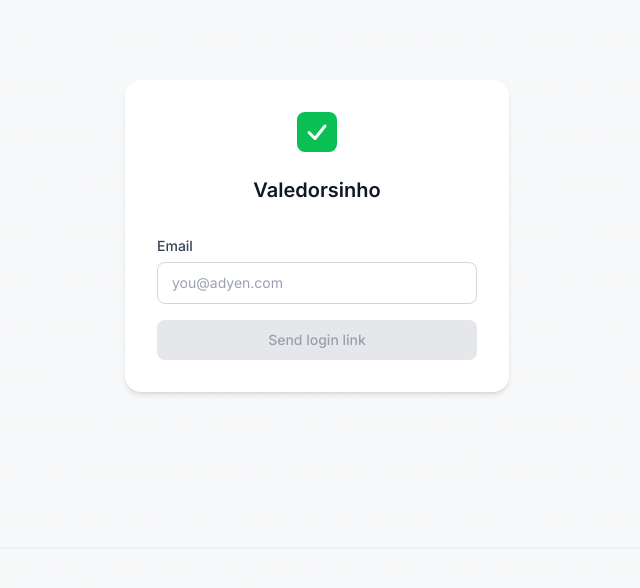
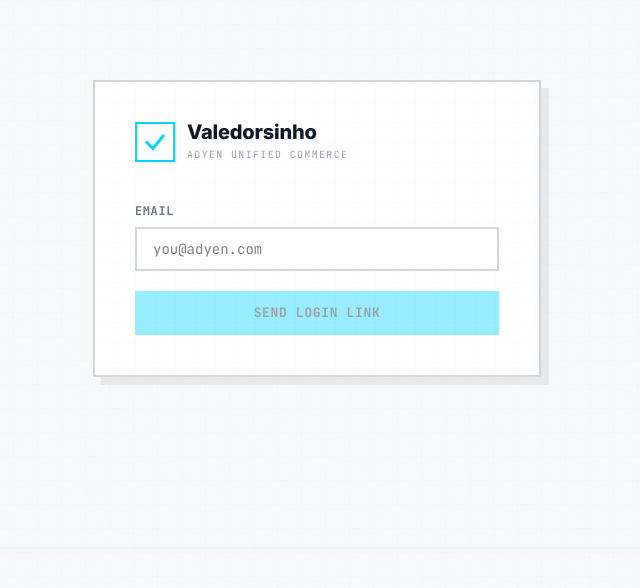
Before and after one commit to e-tellez/valedorsinho-frontend, a Next.js app: page /login in a window 1280 px wide. Shown: the top 588 px of the page, without its empty margins (323-963 px from the left). Built offline with nearby package versions, Linux system fonts and the light colour scheme; no server answers.

Commit message:
feat(global-ui): restyle login page to industrial-technical design system

```diff
--- a/src/app/login/page.tsx
+++ b/src/app/login/page.tsx
@@ -48,22 +48,26 @@
   }
 
   return (
-    <div className="w-full max-w-sm bg-white rounded-2xl shadow-md p-8">
-        <div className="flex justify-center mb-6">
-          <svg width="40" height="40" viewBox="0 0 40 40" fill="none" aria-hidden="true">
-            <rect width="40" height="40" rx="8" fill="#0ABF53" />
-            <path d="M12 20.5L18 26.5L28 14" stroke="white" strokeWidth="3" strokeLinecap="round" strokeLinejoin="round" />
+    <div className="tech-grid w-full max-w-md bg-white dark:bg-[#0a0f1e] border-2 border-gray-300 dark:border-[#1a2332] shadow-[8px_8px_0_0_rgba(0,0,0,0.06)] dark:shadow-[0_0_40px_rgba(0,212,255,0.08)] p-8 sm:p-10">
+        <div className="flex items-center gap-3 mb-10">
+          <svg width="40" height="40" viewBox="0 0 40 40" fill="none" aria-hidden="true" className="shrink-0">
+            <rect x="1" y="1" width="38" height="38" fill="none" stroke="#00d4ff" strokeWidth="2" />
+            <path d="M12 20.5L18 26.5L28 14" stroke="#00d4ff" strokeWidth="3" strokeLinecap="square" strokeLinejoin="miter" />
           </svg>
+          <div>
+            <div className="text-xl font-extrabold tracking-[-0.01em] text-gray-900 dark:text-[#e6edf3] leading-none">
+              Valedorsinho
+            </div>
+            <div className="mt-1.5 font-mono text-[0.62rem] uppercase tracking-[0.14em] text-gray-400 dark:text-[#484f58]">
+              Adyen Unified Commerce
+            </div>
+          </div>
         </div>
-
-        <h1 className="text-xl font-semibold text-gray-900 text-center mb-8">
-          Valedorsinho
-        </h1>
 
         {step === "email" ? (
           <form onSubmit={handleEmailSubmit} noValidate>
-            <div className="mb-4">
-              <label htmlFor="email" className="block text-sm font-medium text-gray-700 mb-1.5">
+            <div className="mb-5">
+              <label htmlFor="email" className="block font-mono text-xs font-bold uppercase tracking-wider text-gray-500 dark:text-[#8b949e] mb-2">
                 Email
               </label>
               <input
@@ -74,35 +78,37 @@
                 placeholder="you@adyen.com"
                 required
                 autoComplete="email"
-                className="w-full rounded-lg border border-gray-300 px-3.5 py-2.5 text-sm text-gray-900 placeholder-gray-400 focus:outline-none focus:ring-2 focus:ring-[#0ABF53] focus:border-transparent transition"
+                className="field-input"
               />
             </div>
 
             {error && (
-              <p className="text-sm text-red-600 mb-4">{error}</p>
+              <p className="font-mono text-xs text-[#ff3366] mb-5">{error}</p>
             )}
 
             <button
               type="submit"
               disabled={loading || !email}
-              className="w-full rounded-lg bg-[#0ABF53] hover:bg-[#09a849] disabled:bg-gray-200 disabled:text-gray-400 text-white text-sm font-medium py-2.5 transition-colors"
+              className="btn-primary w-full"
             >
               {loading ? "Sending…" : "Send login link"}
             </button>
           </form>
         ) : (
           <div className="text-center">
-            <div className="flex justify-center mb-4">
-              <Mail width={40} height={40} stroke="#0ABF53" strokeWidth={2} aria-hidden="true" />
+            <div className="flex justify-center mb-5">
+              <Mail width={40} height={40} stroke="#00d4ff" strokeWidth={2} aria-hidden="true" />
             </div>
-            <p className="text-sm font-medium text-gray-800 mb-1">Check your inbox</p>
-            <p className="text-sm text-gray-500 mb-6">
-              We sent a login link to <span className="font-medium text-gray-700">{email}</span>
+            <p className="font-mono text-sm font-bold uppercase tracking-wider text-gray-900 dark:text-[#e6edf3] mb-2">
+              Check your inbox
+            </p>
+            <p className="text-sm text-gray-500 dark:text-[#8b949e] mb-7">
+              We sent a login link to <span className="font-medium text-gray-700 dark:text-[#e6edf3]">{email}</span>
             </p>
             <button
               type="button"
               onClick={() => { setStep("email"); setError(""); }}
-              className="text-sm text-gray-500 hover:text-gray-700 transition-colors"
+              className="btn-secondary"
             >
               Use a different email
             </button>
```
